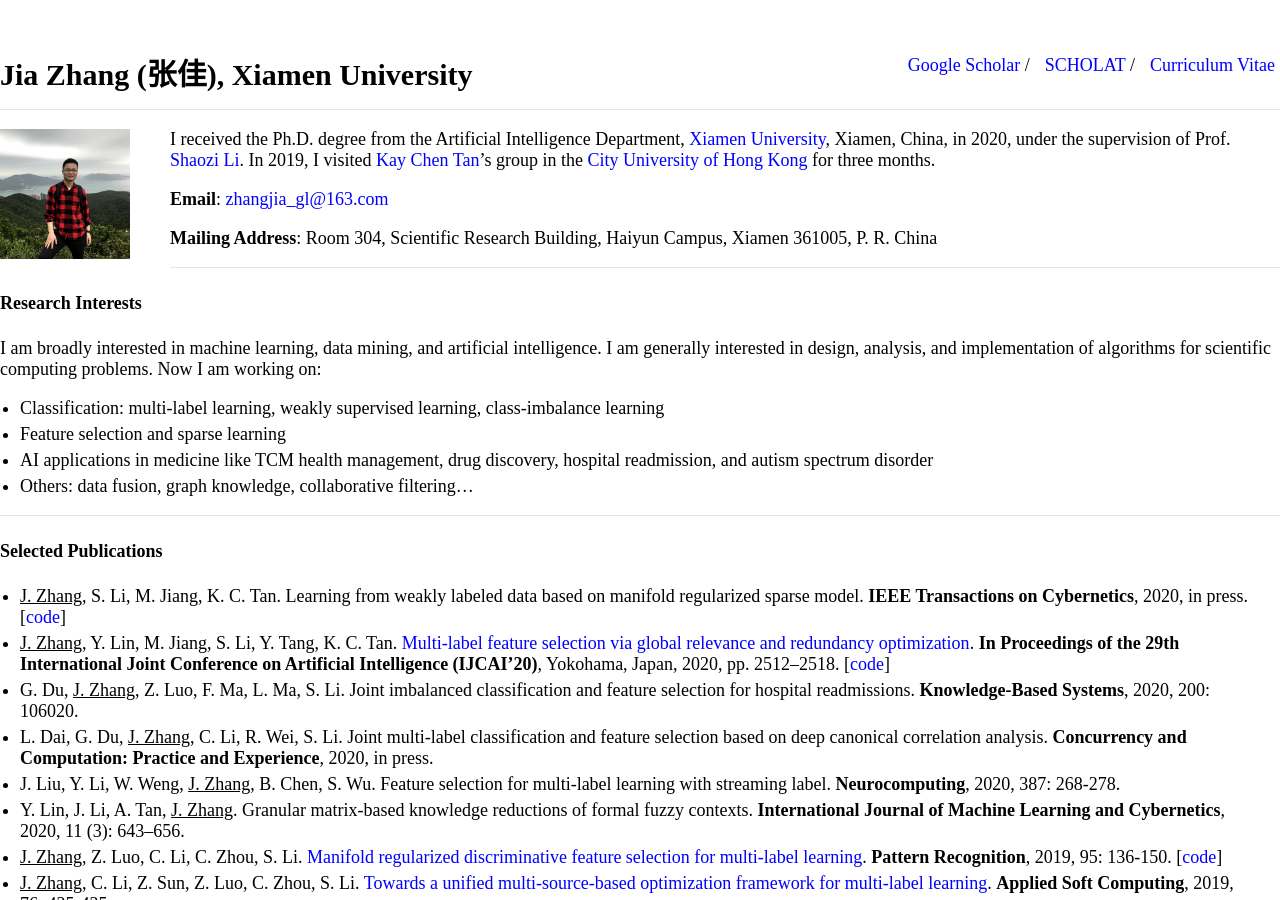
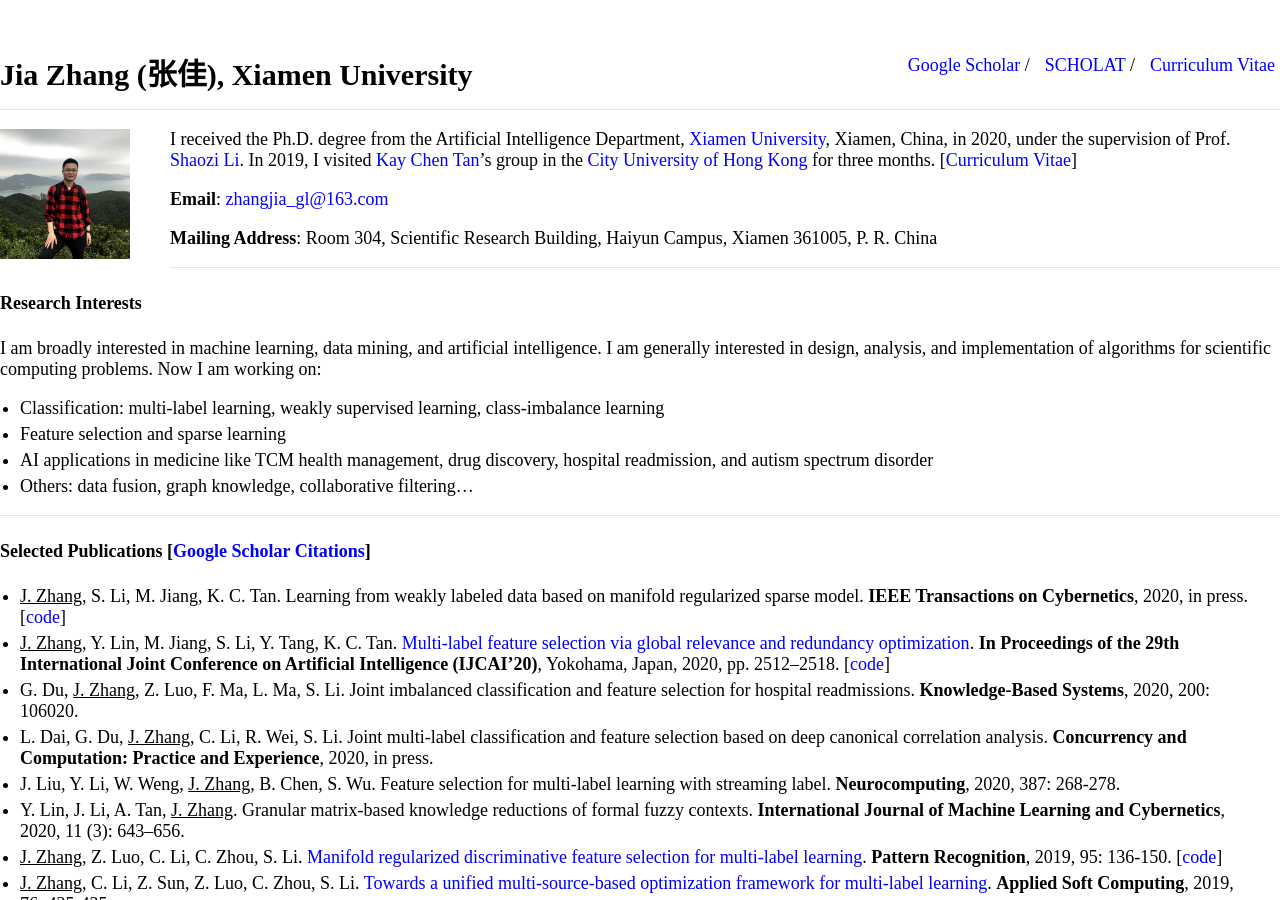
Before and after one commit to jiazhang-ml/jiazhang-ml.github.io, a Jekyll site: the page built from index.md, in a window 1280 px wide and 900 px high. Built offline with Jekyll 4.4.1, drawn with Linux system fonts in a browser that asks for light colours.

Commit message:
Update index.md

```diff
--- a/index.md
+++ b/index.md
@@ -5,7 +5,7 @@ layout: default
 
 <img class="profile-picture" src="1.jpg">
 
-I received the Ph.D. degree from the Artificial Intelligence Department, [Xiamen University](https://www.xmu.edu.cn/), Xiamen, China, in 2020, under the supervision of Prof. [Shaozi Li](https://imt.xmu.edu.cn/szdw/js.htm). In 2019, I visited [Kay Chen Tan](http://www.cityu.edu.hk/stfprofile/kaytan.htm)'s group in the [City University of Hong Kong](https://www.cityu.edu.hk/) for three months.
+I received the Ph.D. degree from the Artificial Intelligence Department, [Xiamen University](https://www.xmu.edu.cn/), Xiamen, China, in 2020, under the supervision of Prof. [Shaozi Li](https://imt.xmu.edu.cn/szdw/js.htm). In 2019, I visited [Kay Chen Tan](http://www.cityu.edu.hk/stfprofile/kaytan.htm)'s group in the [City University of Hong Kong](https://www.cityu.edu.hk/) for three months. [[Curriculum Vitae](resume.pdf)]
 
 **Email**: [zhangjia_gl@163.com](mailto:zhangjia_gl@163.com)
 
@@ -24,7 +24,7 @@ I am broadly interested in machine learning, data mining, and artificial intelli
 
 ---
 
-#### Selected Publications
+#### Selected Publications [[Google Scholar Citations](https://scholar.google.com/citations?user=yBaTk-gAAAAJ&hl=en)]
 * <u>J. Zhang</u>, S. Li, M. Jiang, K. C. Tan. Learning from weakly labeled data based on manifold regularized sparse model. **IEEE Transactions on Cybernetics**, 2020, in press. [[code](MSWL-master.zip)]
 * <u>J. Zhang</u>, Y. Lin, M. Jiang, S. Li, Y. Tang, K. C. Tan. [Multi-label feature selection via global relevance and redundancy optimization](0348.pdf). **In Proceedings of the 29th International Joint Conference on Artificial Intelligence (IJCAI’20)**, Yokohama, Japan, 2020, pp. 2512–2518. [[code](GRRO-master.zip)]
 * G. Du, <u>J. Zhang</u>, Z. Luo, F. Ma, L. Ma, S. Li. Joint imbalanced classification and feature selection for hospital readmissions. **Knowledge-Based Systems**, 2020, 200: 106020.
```
